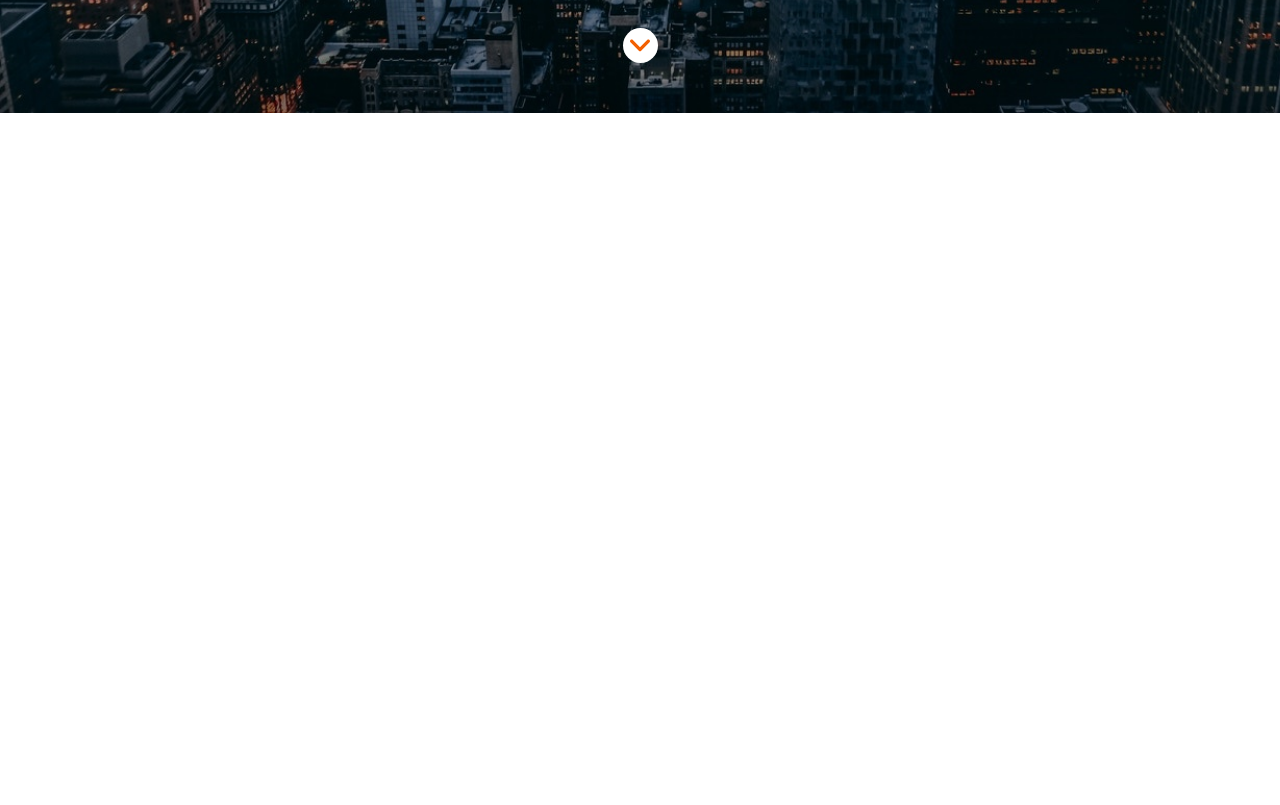
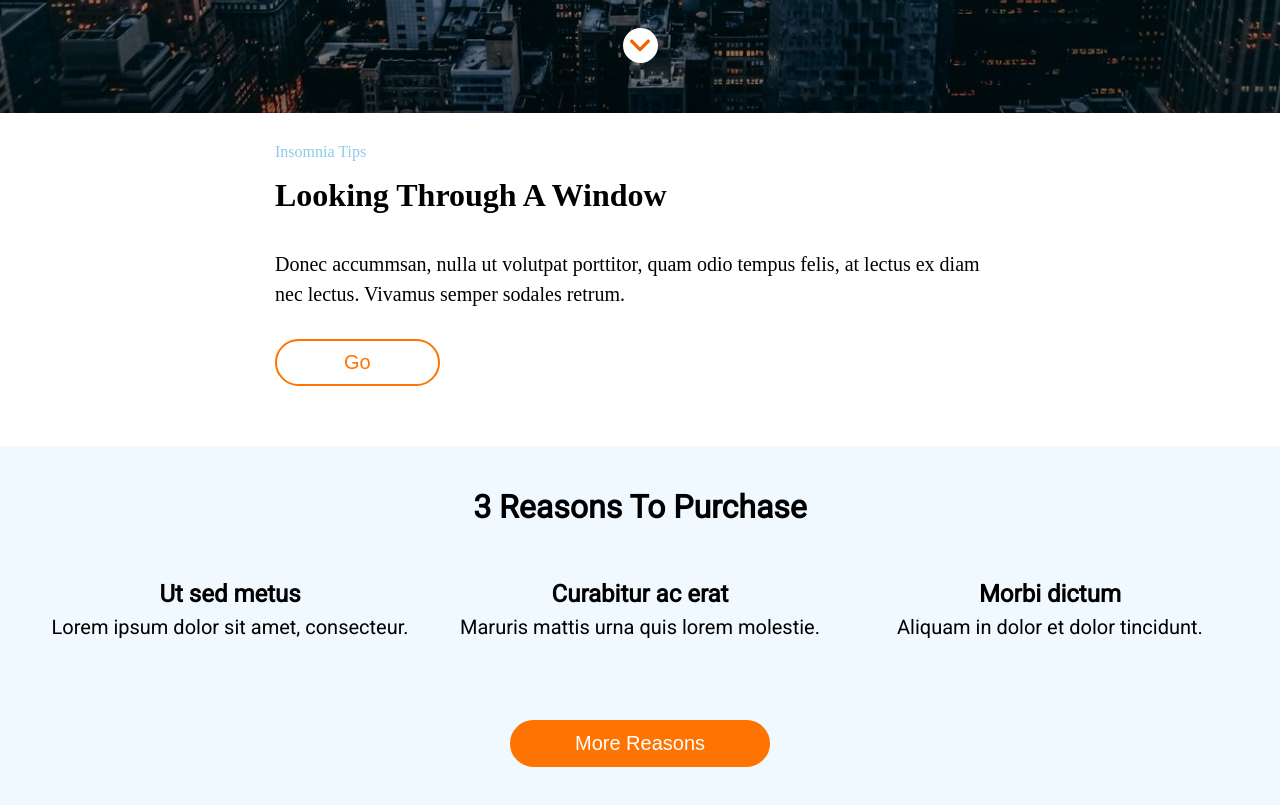
Before and after one commit to Adalab/modulo-1-evaluacion-final-mireiasuefra, a website: page docs/index.html in a window 1280 px wide. Shown: the part 687-1492 px from the top of the page. Before the commit the page ends 800 px from the top, so only its background shows below. Drawn offline with Linux system fonts and the light colour scheme.

Commit message:
Update docs

```diff
--- a/docs/index.html
+++ b/docs/index.html
@@ -30,6 +30,61 @@
       </div>
   </header>
 
+  <main class="container-main">
+    <section class="tip">
+        <p class="tip__subtitle">
+          Insomnia Tips
+        </p>
+        <h2 class="tip__title">
+          Looking Through A window
+        </h2>
+        <p class="tip__text">
+          Donec accummsan, nulla ut volutpat porttitor, quam odio tempus felis, at lectus ex diam nec lectus. Vivamus semper sodales retrum.
+        </p>
+        <button class="tip__button">
+          Go
+        </button>
+
+      </section>
+    <section class="features">
+      <h3 class="features__title">
+        3 Reasons To Purchase
+      </h3>
+      <div class="features__container">
+        <article class="feature">
+            <h4 class="feature__title">
+              Ut sed metus
+            </h4>
+            <p class="feature__text">
+              Lorem ipsum dolor sit amet, consecteur.
+            </p>
+          </article>
+
+        <article class="feature">
+            <h4 class="feature__title">
+              Curabitur ac erat
+            </h4>
+            <p class="feature__text">
+              Maruris mattis urna quis lorem molestie.
+            </p>
+          </article>
+
+        <article class="feature">
+            <h4 class="feature__title">
+              Morbi dictum
+            </h4>
+            <p class="feature__text">
+              Aliquam in dolor et dolor tincidunt.
+            </p>
+          </article>
+
+      </div>
+      <button class="features__button">
+        More reasons
+      </button>
+    </section>
+  </main>
+
 
 
 </body>
```
Also changed, not shown: docs/assets/css/main.css (+1 -1 lines).
